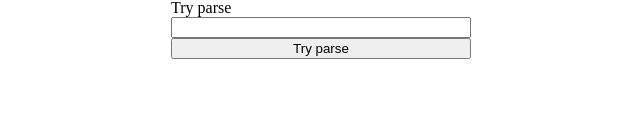
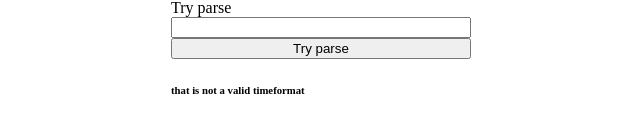
Before and after one commit to tobiaspihlqvist/PP-exercises, a website built with Vite: page exercise-6-8/exercise_7/index.html in a window 1280 px wide. Both pictures are taken after a click on the button "Try parse". Shown: the part 186-318 px from the top of the page, without its empty margins (319-959 px from the left). Built offline with nearby package versions, Linux system fonts and the light colour scheme.

Commit message:
added try catch and show minutes after midnight

```diff
--- a/exercise-6-8/exercise_7/index.html
+++ b/exercise-6-8/exercise_7/index.html
@@ -14,6 +14,7 @@
 			<label for="parse">Try parse</label>
 			<input type="text" id="parse" />
 			<button id="parsingButton"></button>
+			<h6 id="output"></h6>
 		</div>
 	</body>
 </html>
--- a/exercise-6-8/exercise_7/src/main.ts
+++ b/exercise-6-8/exercise_7/src/main.ts
@@ -4,8 +4,16 @@ const button = document.querySelector<HTMLDivElement>("#parsingButton")!;
 
 function tryParse() {
 	const inputVal = document.querySelector<HTMLInputElement>("#parse")!.value;
-	const res = grammar.parse(inputVal);
-	console.log(res);
+	const outputField = document.getElementById("output");
+	try {
+		const res = grammar.parse(inputVal);
+		//@ts-ignore
+		outputField.innerHTML = `the time input you provided is ${res} minutes after midnight`;
+	} catch (e) {
+		//@ts-ignore
+		outputField.innerHTML = "that is not a valid timeformat";
+		console.log(e, "errorrrr");
+	}
 }
 
 button.onclick = function () {
```
Also changed, not shown: 1 other file.
